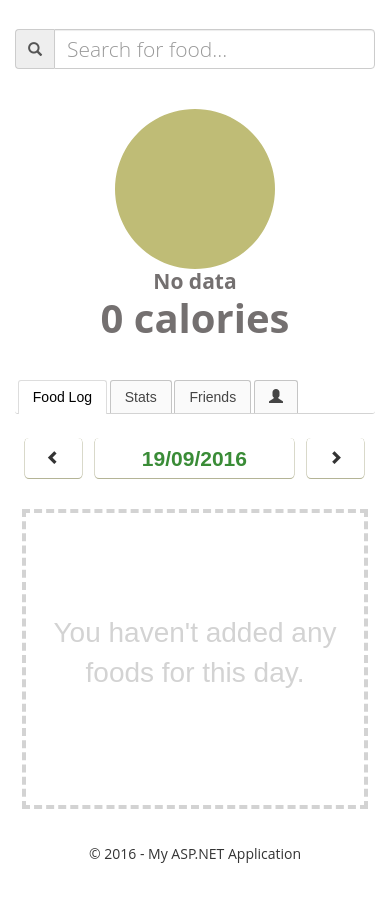
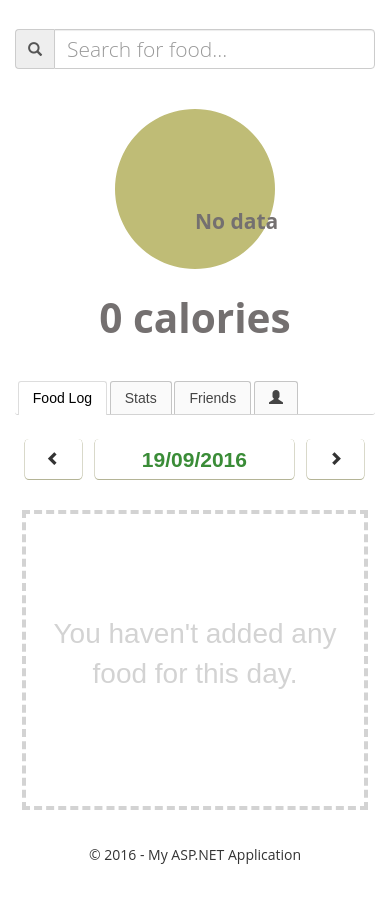
Before and after one commit to Velkof/TodayIHad, an ASP.NET MVC app: template TodayIHad.WebApp/Views/Dashboard/Index.cshtml in a window 390 px wide. Shown: the part 51-967 px from the top of the page. Run offline with ASP.NET Core 8 and stand-ins for ASP.NET MVC 5, Linux system fonts and the light colour scheme; the template is opened without the code that fills it, so the values that code supplies are empty; the project's own start-up code is not run, and a stand-in starts its controllers and pages; some libraries are stand-ins or nearby versions.

Commit message:
Responsiveness of Daily Totals Chart

```diff
--- a/TodayIHad.WebApp/Content/Site/Dashboard.css
+++ b/TodayIHad.WebApp/Content/Site/Dashboard.css
@@ -304,7 +304,7 @@ textarea {
 
 
 #calsDailyInfo{
-    font-size: 4rem;
+    font-size: 2.9em;
     color:#747070;
     font-weight: 700;
     text-align: center;
--- a/TodayIHad.WebApp/Scripts/Site/dashboard-controller.js
+++ b/TodayIHad.WebApp/Scripts/Site/dashboard-controller.js
@@ -23,28 +23,37 @@ $(document).ready(function () {
 	    },
 	};
 
+
     var responsiveOptionsDailyTotals = [
-	  ['screen and (max-width: 639px)', {
-	      labelOffset: 60,
-	      chartPadding: 20
-	  }],
-	  ['screen and (min-width: 640px)', {
-	      chartPadding: 25,
-	      labelOffset: 90,
+      ['screen and (min-width: 1px)', {
           labelDirection: 'explode',
           labelInterpolationFnc: function (value) {
               return value;
           }
       }],
+      ['screen and (min-width: 300px)', {
+          labelOffset: 0,
+          chartPadding: 20
+      }],
+      ['screen and (min-width: 476px)', {
+          labelOffset: 35,
+          chartPadding: 20
+      }],
+      ['screen and (min-width: 640px)', {
+          chartPadding: 25,
+          labelOffset: 75,
+
+      }],
       ['screen and (min-width: 768px)', {
-	      labelOffset: 60,
+          labelOffset: 45,
           chartPadding: 20
       }],
       ['screen and (min-width: 1024px)', {
-	      labelOffset: 80,
+          labelOffset: 70,
           chartPadding: 25
       }]
     ];
+
 
 	new Chartist.Pie('#dailyTotalsChart', dataDailyTotals, optionsDailyTotals, responsiveOptionsDailyTotals);
 
@@ -156,8 +165,8 @@ $(document).ready(function () {
 
 	    if (dailyTotals.Carbs == 0 && dailyTotals.Protein == 0 && dailyTotals.Fat == 0) {
 	        var dataDailyTotals = {
-	            labels: ['No data'],
-	            series: [1]
+	            labels: ['Carbs', "Protein", "Fat"],
+	            series: [1, 98, 1]
 	        };
 
 	    } else {
--- a/TodayIHad.WebApp/Views/Dashboard/Index.cshtml
+++ b/TodayIHad.WebApp/Views/Dashboard/Index.cshtml
@@ -55,7 +55,7 @@
 
         <div id="loggedFoodsContainer" class="col-md-8 col-md-pull-4">
 
-            <div id="nothingHere">You haven't added any foods for this day.</div>
+            <div id="nothingHere">You haven't added any food for this day.</div>
 
 
             @*@foreach (var item in Model.Where(x => x.DateCreated.Date == DateTime.Now.Date).OrderByDescending(x => x.Id))
```
Lines whose indentation alone changed are shown as unchanged.
